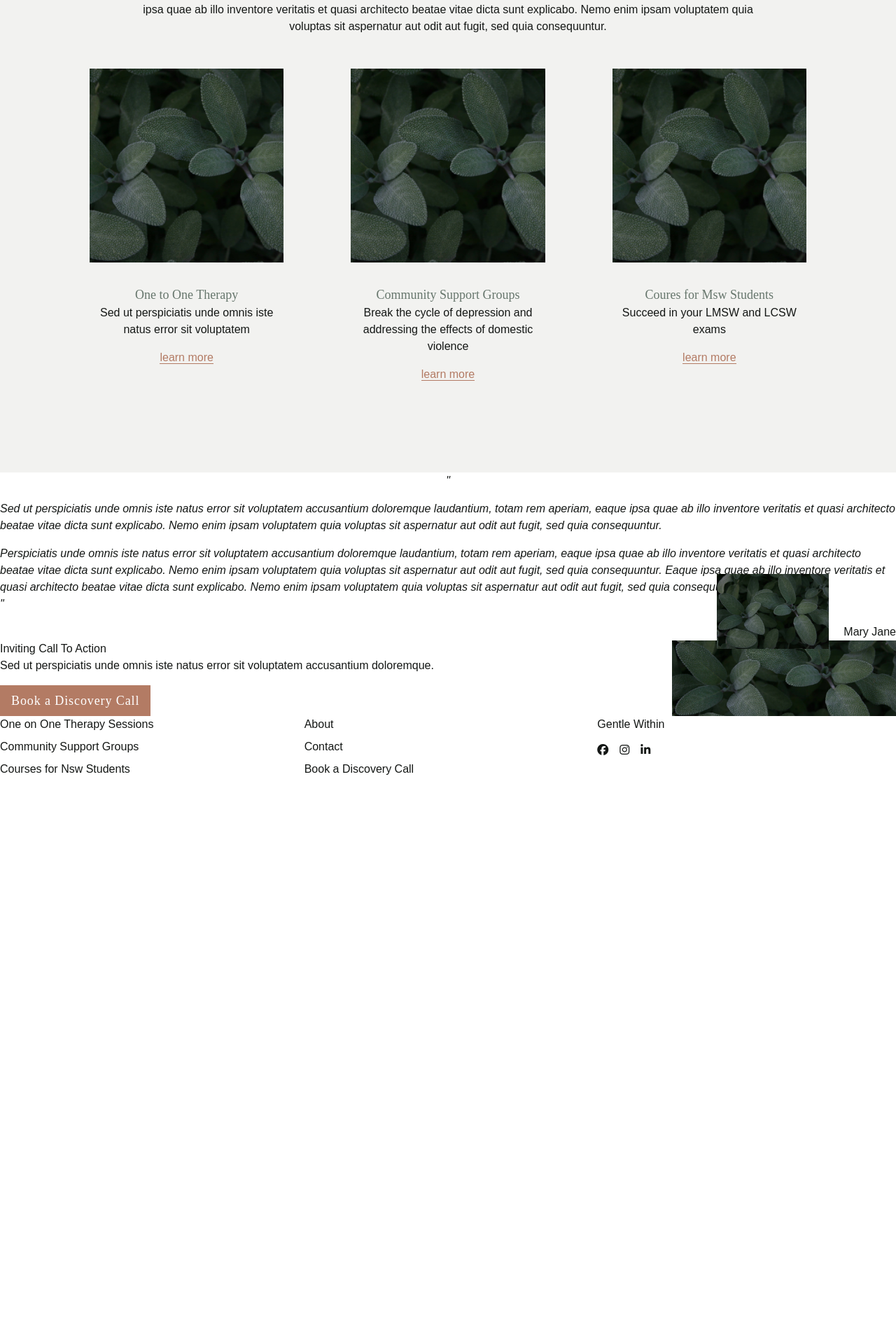
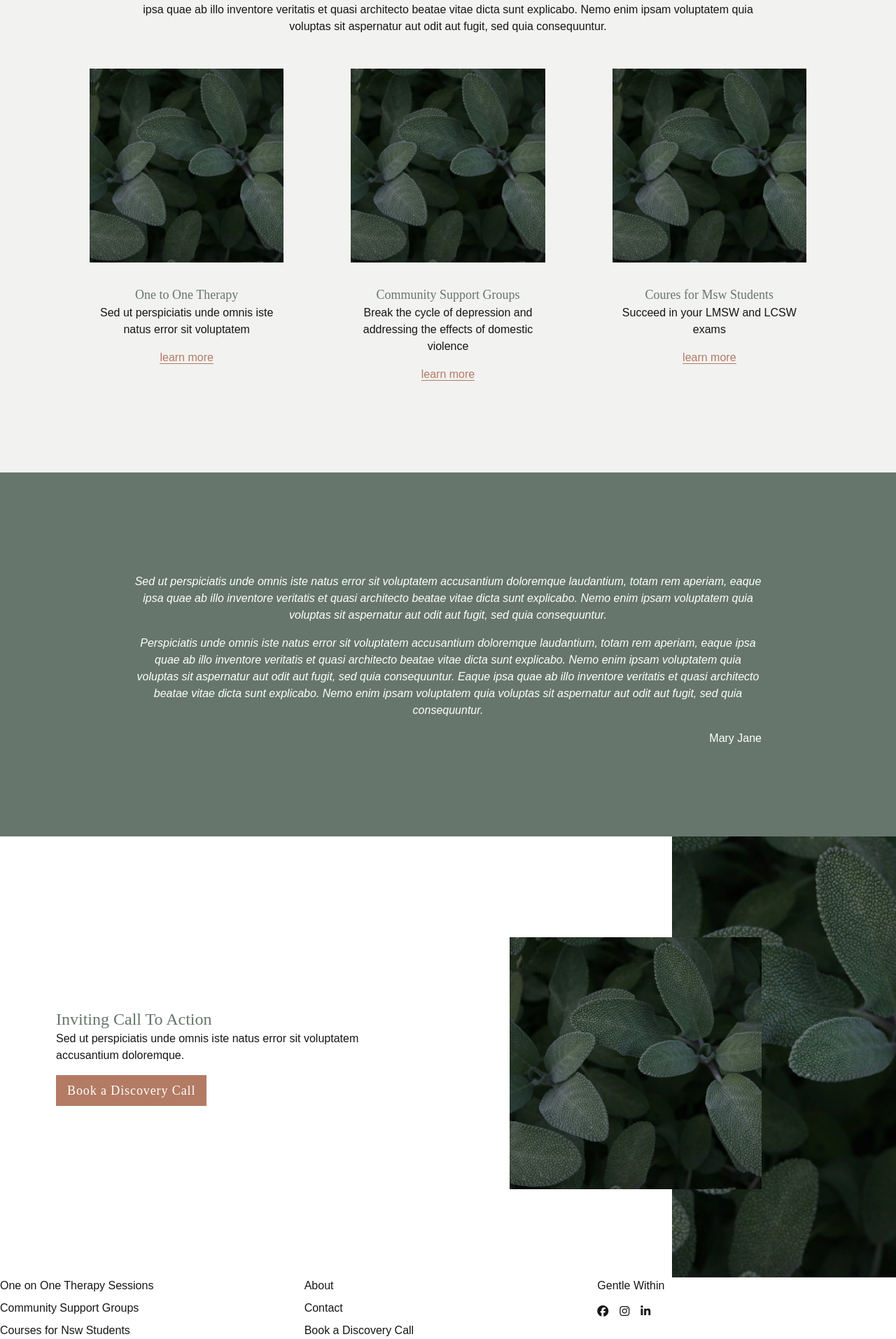
Before and after one commit to brittwoodard/gentle-within, a Jekyll site: the page built from index.html, in a window 1280 px wide. Shown: the part 2786-4699 px from the top of the page at 70% size. Built offline with Jekyll 4.4.1, drawn with Linux system fonts in a browser that asks for light colours; nearby versions of some CDN libraries; some web fonts are replaced; before the commit the page ends 3897 px from its top, so only the background shows below that.

Commit message:
cta styling

```diff
--- a/assets/css/style.css
+++ b/assets/css/style.css
@@ -551,6 +551,18 @@ p:last-child {
 .top-\[25\%\] {
   top: 25%;
 }
+.bottom-\[10\%\] {
+  bottom: 10%;
+}
+.right-\[10\%\] {
+  right: 10%;
+}
+.bottom-\[20\%\] {
+  bottom: 20%;
+}
+.right-\[15\%\] {
+  right: 15%;
+}
 .z-10 {
   z-index: 10;
 }
@@ -599,6 +611,12 @@ p:last-child {
 .mt-4 {
   margin-top: 1rem;
 }
+.ml-10 {
+  margin-left: 2.5rem;
+}
+.ml-20 {
+  margin-left: 5rem;
+}
 .block {
   display: block;
 }
@@ -628,6 +646,12 @@ p:last-child {
 }
 .min-h-\[80vh\] {
   min-height: 80vh;
+}
+.min-h-\[70vh\] {
+  min-height: 70vh;
+}
+.min-h-\[40vh\] {
+  min-height: 40vh;
 }
 .w-40 {
   width: 10rem;
@@ -712,6 +736,10 @@ p:last-child {
   --tw-bg-opacity: 1;
   background-color: rgb(207 209 198 / var(--tw-bg-opacity));
 }
+.bg-dark {
+  --tw-bg-opacity: 1;
+  background-color: rgb(102 118 108 / var(--tw-bg-opacity));
+}
 .p-2 {
   padding: 0.5rem;
 }
@@ -771,6 +799,10 @@ p:last-child {
   --tw-text-opacity: 1;
   color: rgb(102 118 108 / var(--tw-text-opacity));
 }
+.text-white {
+  --tw-text-opacity: 1;
+  color: rgb(255 255 255 / var(--tw-text-opacity));
+}
 
 
 /* ----------- Default Styles to apply to the whole project  --------- */
--- a/index.html
+++ b/index.html
@@ -64,10 +64,14 @@ services:
      url:
      featured_image: /uploads/temporary.jpg
 testimonials:
+  testimonials:
    - testimonial_html: |
        <p>Sed ut perspiciatis unde omnis iste natus error sit voluptatem accusantium doloremque laudantium, totam rem aperiam, eaque ipsa quae ab illo inventore veritatis et quasi architecto beatae vitae dicta sunt explicabo. Nemo enim ipsam voluptatem quia voluptas sit aspernatur aut odit aut fugit, sed quia consequuntur.</p>
        <p>Perspiciatis unde omnis iste natus error sit voluptatem accusantium doloremque laudantium, totam rem aperiam, eaque ipsa quae ab illo inventore veritatis et quasi architecto beatae vitae dicta sunt explicabo. Nemo enim ipsam voluptatem quia voluptas sit aspernatur aut odit aut fugit, sed quia consequuntur. Eaque ipsa quae ab illo inventore veritatis et quasi architecto beatae vitae dicta sunt explicabo. Nemo enim ipsam voluptatem quia voluptas sit aspernatur aut odit aut fugit, sed quia consequuntur.</p>
      author: Mary Jane
+  background-image:
+    image_path:
+    image_focus:
 cta:
   heading: Inviting Call To Action
   description_html: |
@@ -190,11 +194,11 @@ seo:
 
 
 <!-- Testimonials Section -->
-<section>
+<section class="bg-dark text-white py-10p px-20 bg-image-style" style="background-image: url('{{ page.testimonials.background-image.image_path }}'); background-position: {{ page.testimonials.background-image.image_focus }};">
   <div class="testimonial-container">
-    {% for item in page.testimonials %}
-    <div class="testimonial-item">
-        <p class="text-center"><em>"{{ item.testimonial_html }}"</em></p>
+    {% for item in page.testimonials.testimonials %}
+    <div class="testimonial-item text-center w-[80%] mx-auto">
+        <p class="text-center"><em>{{ item.testimonial_html }}</em></p>
         <p class="text-right">{{ item.author }}</p>
     </div>
     {% endfor %}
@@ -203,22 +207,23 @@ seo:
 
 
 <!-- Call to Action -->
-<section class="grid grid-cols-4 relative">
+<section class="relative grid grid-cols-4">
 
   <!-- Left Column / Text -->
-  <div class="col-span-3">
-    <h2>{{ page.cta.heading }}</h2>
-    <div>
+  <div class="col-span-3 flex items-center">
+    <div class="ml-20">
+      <h2 class="font-serif text-dark text-2xl">{{ page.cta.heading }}</h2>
+      <div class="w-[80%]">
         {{ page.cta.description_html | markdownify }}
       </div>
       <a class="button" href="{{ page.cta.button.url }}">{{ page.cta.button.text }}</a>
     </div>
+  </div>
 
   <!-- Right Column / Image -->
-  <div class="bg-image-style" style="background-image: url('{{ page.cta.images.background-image.image_path }}'); background-position: {{ page.cta.images.background-image.image_path }};"></div>
+  <div class="bg-image-style min-h-[70vh]" style="background-image: url('{{ page.cta.images.background-image.image_path }}'); background-position: {{ page.cta.images.background-image.image_path }};"></div>
 
   <!-- Floating Image -->
-  <div class="absolute bottom-24 right-24 z-10">
-    <img src="{{ page.cta.images.featured-image.image_path }}" alt="{{ page.cta.images.featured-image.image_description }}" class="w-40 h-auto">
-  </div>
+  <div class="absolute bottom-[20%] right-[15%] z-10 bg-image-style aspect-square min-h-[40vh]" style="background-image: url('{{ page.cta.images.featured-image.image_path }}');"></div>
+
 </section>
```
Lines whose indentation alone changed are shown as unchanged.
